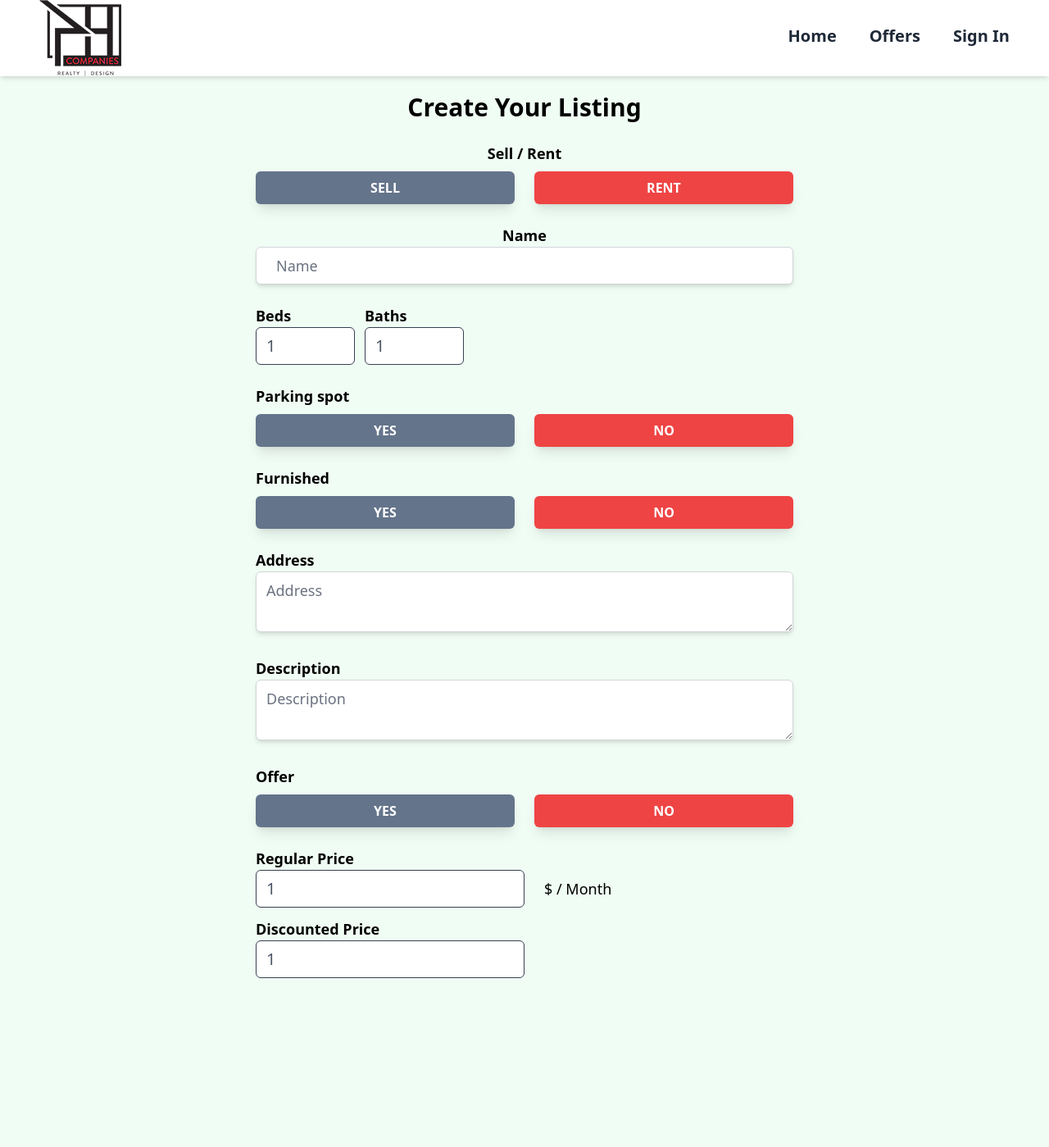
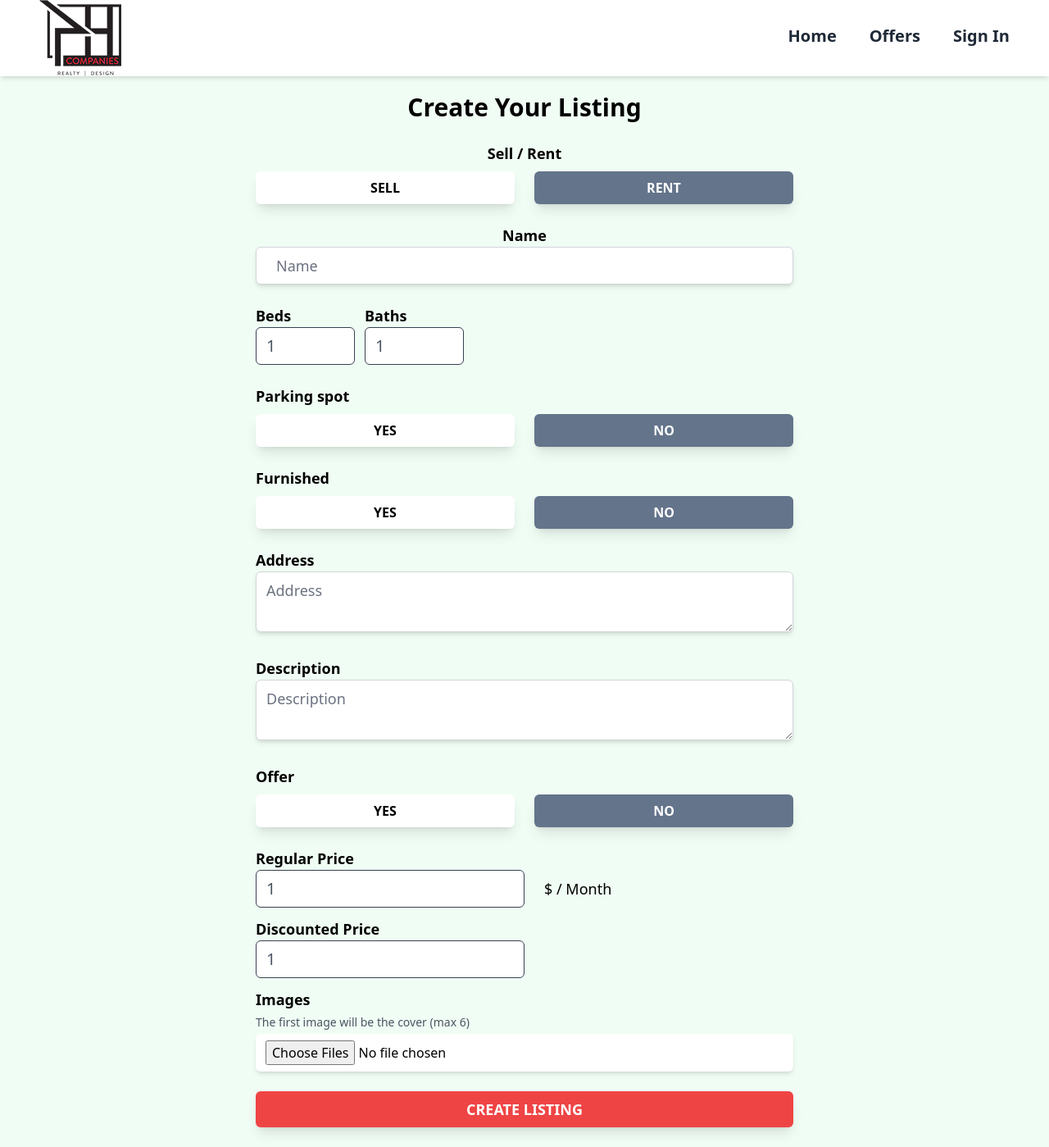
Before and after one commit to jryambao/realtor-firebase, a React (Create React App) app: page /create-listing in a window 1280 px wide. Shown: the whole page at 82% size. Before the commit the page ends 1193 px from the top, so only its background shows below. Built offline with nearby package versions, Linux system fonts and the light colour scheme; no server answers.

Commit message:
added other fields for create-listing page

```diff
--- a/src/pages/CreateListing.jsx
+++ b/src/pages/CreateListing.jsx
@@ -33,6 +33,7 @@ export default function CreateListing() {
   function onChange(e) {
     console.log("test");
   }
+
   return (
     <>
       <div className="max-w-2xl m-auto px-2">
@@ -45,10 +46,10 @@ export default function CreateListing() {
           </p>
           <div className="flex justify-center items-center space-x-6 mt-2">
             <button
-              className={`w-full hover:bg-red-600 active:bg-red-700 rounded-md bg-red-500 px-24 py-2 text-white uppercase font-semibold txt-xl shadow-lg ${
+              className={`w-full hover:bg-slate-600 active:bg-slate-700 rounded-md bg-slate-500 px-24 py-2 uppercase font-semibold txt-xl shadow-lg ${
                 type === "rent"
-                  ? "bg-slate-500"
-                  : "bg-red-500"
+                  ? "bg-white text-black hover:text-white"
+                  : "bg-slate-500 text-white"
               }`}
               type="button"
               id="type"
@@ -58,10 +59,10 @@ export default function CreateListing() {
               Sell
             </button>
             <button
-              className={`w-full hover:bg-slate-600 active:bg-slate-700 rounded-md px-24 py-2 text-white uppercase font-semibold txt-xl shadow-lg ${
+              className={`w-full hover:bg-slate-600 active:bg-slate-700 rounded-md px-24 py-2  uppercase font-semibold txt-xl shadow-lg ${
                 type === "sale"
-                  ? "bg-slate-500"
-                  : "bg-red-500"
+                  ? "bg-white text-black hover:text-white"
+                  : "bg-slate-500 text-white"
               }`}
               type="button"
               id="type"
@@ -125,10 +126,10 @@ export default function CreateListing() {
             </p>
             <div className="flex justify-center items-center space-x-6 mt-2">
               <button
-                className={`w-full hover:bg-red-600 active:bg-red-700 rounded-md bg-red-500 px-24 py-2 text-white uppercase font-semibold txt-xl shadow-lg ${
+                className={`w-full hover:bg-slate-600 active:bg-slate-700 rounded-md bg-slate-500 px-24 py-2 uppercase font-semibold  shadow-lg ${
                   !parking
-                    ? "bg-slate-500"
-                    : "bg-red-500"
+                    ? "bg-white text-black hover:text-white"
+                    : "bg-slate-500 text-white"
                 }`}
                 type="button"
                 id="parking"
@@ -138,10 +139,10 @@ export default function CreateListing() {
                 Yes
               </button>
               <button
-                className={`w-full hover:bg-slate-600 active:bg-slate-700 rounded-md px-24 py-2 text-white uppercase font-semibold txt-xl shadow-lg ${
+                className={`w-full hover:bg-slate-600 active:bg-slate-700 rounded-md px-24 py-2 uppercase font-semibold shadow-lg ${
                   parking
-                    ? "bg-slate-500"
-                    : "bg-red-500"
+                    ? "bg-white text-black hover:text-white"
+                    : "bg-slate-500 text-white"
                 }`}
                 type="button"
                 id="parking"
@@ -159,10 +160,10 @@ export default function CreateListing() {
             </p>
             <div className="flex justify-center items-center space-x-6 mt-2">
               <button
-                className={`w-full hover:bg-red-600 active:bg-red-700 rounded-md bg-red-500 px-24 py-2 text-white uppercase font-semibold txt-xl shadow-lg ${
+                className={`w-full hover:bg-slate-600 active:bg-slate-700 rounded-md bg-slate-500 px-24 py-2 uppercase font-semibold  shadow-lg ${
                   !furnished
-                    ? "bg-slate-500"
-                    : "bg-red-500"
+                    ? "bg-white text-black hover:text-white"
+                    : "bg-slate-500 text-white"
                 }`}
                 type="button"
                 id="furnished"
@@ -172,10 +173,10 @@ export default function CreateListing() {
                 Yes
               </button>
               <button
-                className={`w-full hover:bg-slate-600 active:bg-slate-700 rounded-md px-24 py-2 text-white uppercase font-semibold txt-xl shadow-lg ${
+                className={`w-full hover:bg-slate-600 active:bg-slate-700 rounded-md px-24 py-2 uppercase font-semibold  shadow-lg ${
                   furnished
-                    ? "bg-slate-500"
-                    : "bg-red-500"
+                    ? "bg-white text-black hover:text-white"
+                    : "bg-slate-500 text-white"
                 }`}
                 type="button"
                 id="furnished"
@@ -218,10 +219,10 @@ export default function CreateListing() {
             </p>
             <div className="flex justify-center items-center space-x-6 mt-2">
               <button
-                className={`w-full hover:bg-red-600 active:bg-red-700 rounded-md bg-red-500 px-24 py-2 text-white uppercase font-semibold txt-xl shadow-lg ${
+                className={`w-full hover:bg-slate-600 active:bg-slate-700 rounded-md bg-slate-500 px-24 py-2 uppercase font-semibold txt-xl shadow-lg ${
                   !offer
-                    ? "bg-slate-500"
-                    : "bg-red-500"
+                    ? "bg-white text-black hover:text-white"
+                    : "bg-slate-500 text-white"
                 }`}
                 type="button"
                 id="furnished"
@@ -231,10 +232,10 @@ export default function CreateListing() {
                 Yes
               </button>
               <button
-                className={`w-full hover:bg-slate-600 active:bg-slate-700 rounded-md px-24 py-2 text-white uppercase font-semibold txt-xl shadow-lg ${
+                className={`w-full hover:bg-slate-600 active:bg-slate-700 rounded-md px-24 py-2 uppercase font-semibold txt-xl shadow-lg ${
                   offer
-                    ? "bg-slate-500"
-                    : "bg-red-500"
+                    ? "bg-white text-black hover:text-white"
+                    : "bg-slate-500 text-white"
                 }`}
                 type="button"
                 id="offer"
@@ -281,8 +282,35 @@ export default function CreateListing() {
             onChange={onChange}
             min="30"
             max="9000"
-            required
+            required={offer}
           />
+          <div className="flex justify-start space-y-1 flex-col mb-6">
+            <p className="mt-3 text-lg text-start font-semibold">
+              Images
+            </p>
+            <span className="text-gray-600 text-sm">
+              The first image will be the cover
+              (max 6)
+            </span>
+            <input
+              className="focus:bg-white focus:border-slate-500 w-full px-3 py-2 bg-white border-gray-600 rounded-md border-1 shadow-md transition duration-150 ease-in-out"
+              type="file"
+              onChange={onChange}
+              id="images"
+              multiple
+              min={1}
+              max={6}
+              accept=".jpg, .png, .jpeg"
+              required
+            />
+          </div>
+
+          <button
+            type="submit"
+            className="mb-6 w-full text-white hover:bg-slate-600 active:bg-slate-700 rounded-md bg-red-500 px-24 py-2 uppercase font-semibold text-lg shadow-lg transition duration-150 ease-in-out"
+          >
+            Create Listing
+          </button>
         </form>
       </div>
     </>
```
